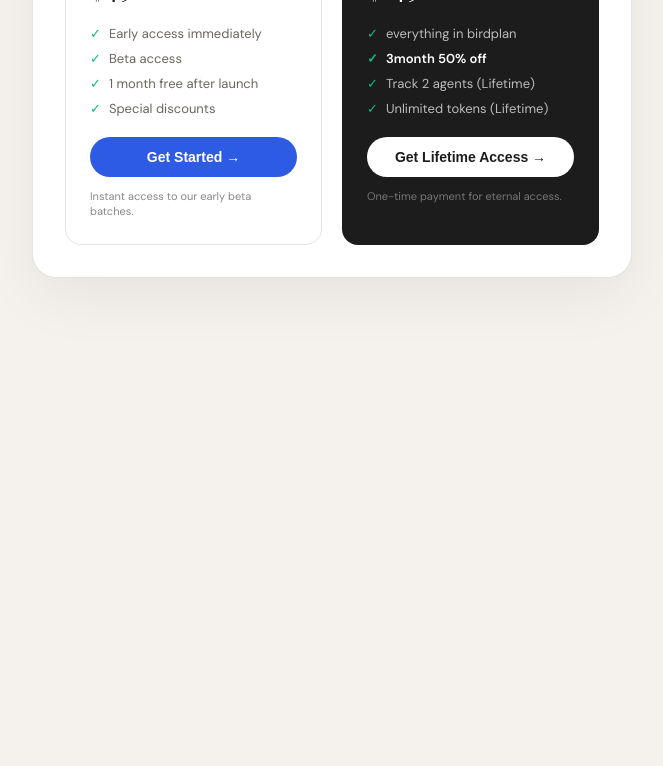
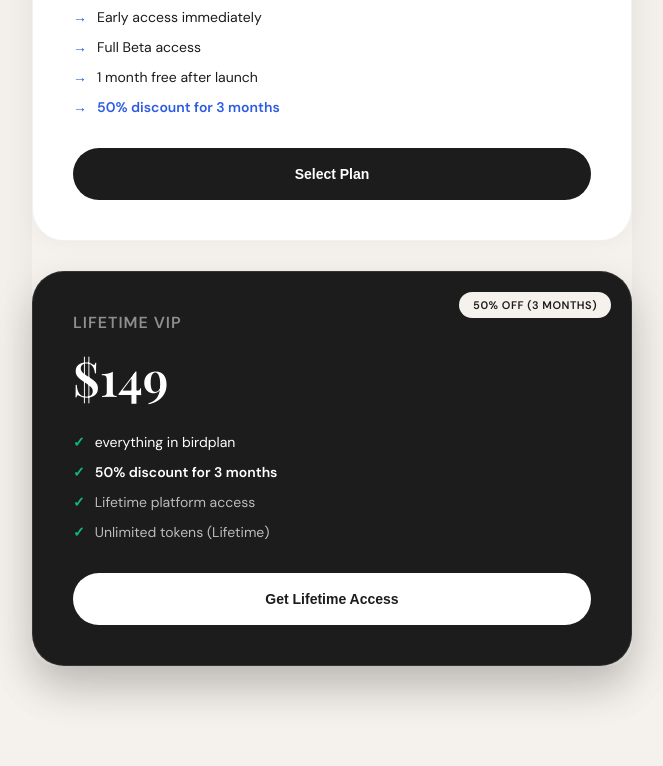
Before and after one commit to guchnin56/caltryx, a website built with Vite: page waitlist.html in a window 1280 px wide. Shown: the part 687-1453 px from the top of the page, without its empty margins (308-971 px from the left). Before the commit the page ends 1065 px from the top, so only its background shows below. Built offline with nearby package versions, Linux system fonts and the light colour scheme; a script that the page names is missing; a web font is replaced by a local one.

Commit message:
feat: premium pricing UI and checkout fix with universal discounts

```diff
--- a/waitlist.html
+++ b/waitlist.html
@@ -140,34 +140,36 @@
       <span class="position-label">Your Current Position</span>
     </div>
 
-    <div class="urgency-card">
-      <h3 class="urgency-title">Skip the queue?</h3>
-      <p class="urgency-text">We are onboarding users in small batches. Get first early access by selecting one of our priority plans below.</p>
+    <div class="urgency-card" style="margin-top: 60px; background: transparent; border: none; padding: 0;">
+      <h3 class="urgency-title" style="font-family: serif; font-size: 38px; margin-bottom: 40px;">Choose Your Priority Access</h3>
 
-      <div class="plans-grid">
-        <div class="plan-card" onclick="checkout('standard', event)">
-          <div class="plan-name">Early Bird</div>
-          <div class="plan-price">$49</div>
-          <ul style="list-style:none; margin: 20px 0; padding: 0;">
-            <li style="font-size:13px; margin-bottom:8px; color:var(--muted); display:flex; align-items:center; gap:8px;"><span style="color:#10B981;">✓</span> Early access immediately</li>
-            <li style="font-size:13px; margin-bottom:8px; color:var(--muted); display:flex; align-items:center; gap:8px;"><span style="color:#10B981;">✓</span> Beta access</li>
-            <li style="font-size:13px; margin-bottom:8px; color:var(--muted); display:flex; align-items:center; gap:8px;"><span style="color:#10B981;">✓</span> 1 month free after launch</li>
-            <li style="font-size:13px; margin-bottom:8px; color:var(--muted); display:flex; align-items:center; gap:8px;"><span style="color:#10B981;">✓</span> Special discounts</li>
+      <div class="plans-grid" style="display: grid; grid-template-columns: repeat(auto-fit, minmax(300px, 1fr)); gap: 30px; max-width: 900px; margin: 0 auto;">
+        <!-- Early Bird Plan -->
+        <div class="plan-card" onclick="checkout('standard', event)" style="position: relative; background: #FFFFFF; border: 1px solid rgba(0,0,0,0.05); padding: 40px; border-radius: 32px; transition: all 0.4s cubic-bezier(0.4, 0, 0.2, 1); cursor: pointer; text-align: left; box-shadow: 0 4px 20px rgba(0,0,0,0.03);">
+          <div style="position: absolute; top: 20px; right: 20px; background: #2D5BE3; color: white; padding: 6px 14px; border-radius: 100px; font-size: 11px; font-weight: 700; letter-spacing: 0.5px;">50% OFF (3 MONTHS)</div>
+          <div class="plan-name" style="font-size: 16px; font-weight: 600; color: #6B6560; text-transform: uppercase; letter-spacing: 1px; margin-bottom: 12px;">Early Bird</div>
+          <div class="plan-price" style="font-size: 48px; font-weight: 700; color: #1C1C1C; margin-bottom: 24px;">$49</div>
+          <ul style="list-style:none; margin: 0 0 32px 0; padding: 0;">
+            <li style="font-size:14px; margin-bottom:12px; color:#1C1C1C; display:flex; align-items:center; gap:10px;"><span style="color:#2D5BE3; font-weight:bold;">→</span> Early access immediately</li>
+            <li style="font-size:14px; margin-bottom:12px; color:#1C1C1C; display:flex; align-items:center; gap:10px;"><span style="color:#2D5BE3; font-weight:bold;">→</span> Full Beta access</li>
+            <li style="font-size:14px; margin-bottom:12px; color:#1C1C1C; display:flex; align-items:center; gap:10px;"><span style="color:#2D5BE3; font-weight:bold;">→</span> 1 month free after launch</li>
+            <li style="font-size:14px; margin-bottom:0; color:#2D5BE3; font-weight:600; display:flex; align-items:center; gap:10px;"><span style="color:#2D5BE3; font-weight:bold;">→</span> 50% discount for 3 months</li>
           </ul>
-          <button class="btn">Get Started →</button>
-          <p style="font-size:11px; color:#888; margin-top:12px; line-height:1.4;">Instant access to our early beta batches.</p>
+          <button class="btn" style="width: 100%; padding: 18px; border-radius: 100px; font-weight: 600; background: #1C1C1C; color: white; border: none; transition: 0.3s;">Select Plan</button>
         </div>
-        <div class="plan-card featured" onclick="checkout('vip', event)">
-          <div class="plan-name">Lifetime VIP</div>
-          <div class="plan-price">$149</div>
-          <ul style="list-style:none; margin: 20px 0; padding: 0;">
-            <li style="font-size:13px; margin-bottom:8px; color:rgba(255,255,255,0.7); display:flex; align-items:center; gap:8px;"><span style="color:#10B981;">✓</span> everything in birdplan</li>
-            <li style="font-size:13px; margin-bottom:8px; color:rgba(255,255,255,1); font-weight:600; display:flex; align-items:center; gap:8px;"><span style="color:#10B981;">✓</span> 3month 50% off</li>
-            <li style="font-size:13px; margin-bottom:8px; color:rgba(255,255,255,0.7); display:flex; align-items:center; gap:8px;"><span style="color:#10B981;">✓</span> Track 2 agents (Lifetime)</li>
-            <li style="font-size:13px; margin-bottom:8px; color:rgba(255,255,255,0.7); display:flex; align-items:center; gap:8px;"><span style="color:#10B981;">✓</span> Unlimited tokens (Lifetime)</li>
+
+        <!-- Lifetime VIP Plan -->
+        <div class="plan-card featured" onclick="checkout('vip', event)" style="position: relative; background: #1C1C1C; border: 1px solid rgba(255,255,255,0.1); padding: 40px; border-radius: 32px; transition: all 0.4s cubic-bezier(0.4, 0, 0.2, 1); cursor: pointer; text-align: left; box-shadow: 0 20px 40px rgba(0,0,0,0.2);">
+          <div style="position: absolute; top: 20px; right: 20px; background: #F5F2ED; color: #1C1C1C; padding: 6px 14px; border-radius: 100px; font-size: 11px; font-weight: 700; letter-spacing: 0.5px;">50% OFF (3 MONTHS)</div>
+          <div class="plan-name" style="font-size: 16px; font-weight: 600; color: rgba(255,255,255,0.5); text-transform: uppercase; letter-spacing: 1px; margin-bottom: 12px;">Lifetime VIP</div>
+          <div class="plan-price" style="font-size: 48px; font-weight: 700; color: #FFFFFF; margin-bottom: 24px;">$149</div>
+          <ul style="list-style:none; margin: 0 0 32px 0; padding: 0;">
+            <li style="font-size:14px; margin-bottom:12px; color:#FFFFFF; display:flex; align-items:center; gap:10px;"><span style="color:#10B981; font-weight:bold;">✓</span> everything in birdplan</li>
+            <li style="font-size:14px; margin-bottom:12px; color:#FFFFFF; font-weight:600; display:flex; align-items:center; gap:10px;"><span style="color:#10B981; font-weight:bold;">✓</span> 50% discount for 3 months</li>
+            <li style="font-size:14px; margin-bottom:12px; color:rgba(255,255,255,0.7); display:flex; align-items:center; gap:10px;"><span style="color:#10B981; font-weight:bold;">✓</span> Lifetime platform access</li>
+            <li style="font-size:14px; margin-bottom:0; color:rgba(255,255,255,0.7); display:flex; align-items:center; gap:10px;"><span style="color:#10B981; font-weight:bold;">✓</span> Unlimited tokens (Lifetime)</li>
           </ul>
-          <button class="btn">Get Lifetime Access →</button>
-          <p style="font-size:11px; color:rgba(255,255,255,0.4); margin-top:12px; line-height:1.4;">One-time payment for eternal access.</p>
+          <button class="btn" style="width: 100%; padding: 18px; border-radius: 100px; font-weight: 600; background: #FFFFFF; color: #1C1C1C; border: none; transition: 0.3s;">Get Lifetime Access</button>
         </div>
       </div>
     </div>
@@ -218,18 +220,22 @@
 
         if (error) {
            console.error('Supabase function error:', error);
-           throw new Error(error.message || 'Function call failed');
+           // Handle non-JSON errors (like text HTML error pages)
+           if (typeof error.message === 'string') {
+             throw new Error(error.message);
+           }
+           throw new Error('Connection failed. Please check if your Dodo Payments Key is correctly set as a Supabase Secret.');
         }
 
         if (data && data.checkout_url) {
           window.location.href = data.checkout_url;
         } else {
-          console.error('Malformed response:', data);
-          throw new Error('No checkout URL received from server');
+          const detail = data.error || (data.message ? data.message : JSON.stringify(data));
+          throw new Error(detail || 'No checkout link received');
         }
       } catch (err) {
         console.error('Checkout error detail:', err);
-        alert(`Checkout Error: ${err.message}. Please try refreshing the page.`);
+        alert(`Checkout Error: ${err.message}`);
         btn.textContent = originalText;
       }
     };
```
Also changed, not shown: supabase/functions/create-dodo-checkout/index.ts (+9 -6 lines).
